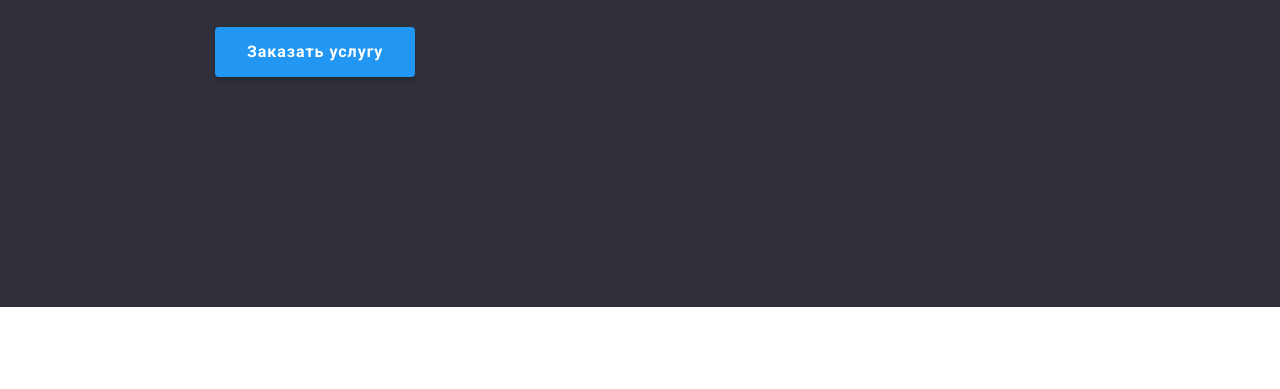
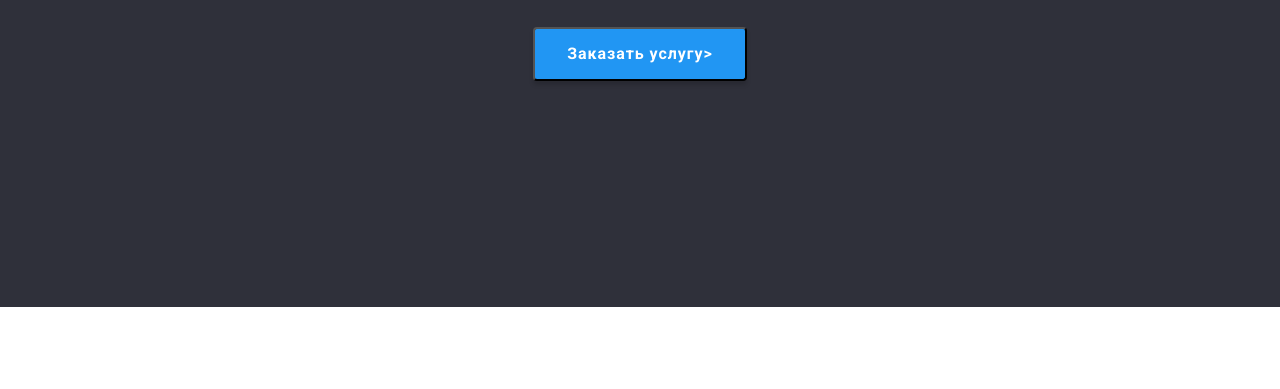
Before and after one commit to SivakKaterina/goit-markup-hw-03, a plain HTML site: page index.html in a window 1280 px wide. Shown: the part 411-800 px from the top of the page. Drawn offline with nearby package versions, Linux system fonts and the light colour scheme.

Commit message:
В  <section class="first-section"> ссылку исправила на копку и отцентровала

```diff
--- a/css/styles.css
+++ b/css/styles.css
@@ -1,11 +1,12 @@
 /* Подключение шрифтов*/
 body {
   font-family: "Roboto", sans-serif;
-  width: 1600px;
-  height: 1880px;
-  background: #ffffff;
 }
 /* Блоки */
+.first-section {
+  background-color: #2f303a;
+  height: 600px;
+}
 
 .our-team {
   padding-top: 94px;
@@ -29,7 +30,6 @@ footer {
 }
 .first-section {
   background-color: #2f303a;
-  height: 600px;
 }
 /* Контейнер */
 .container {
@@ -121,7 +121,8 @@ a {
 }
 /*Кнопка*/
 .buttom {
-  display: inline-block;
+  display: block;
+  margin: auto;
   padding: 10px 32px;
   min-width: 136px;
   border-radius: 4px;
--- a/index.html
+++ b/index.html
@@ -41,7 +41,7 @@
           <section class="first-section">
                <div class="container">
                     <h1 class="font-text-one">ЭФФЕКТИВНЫЕ РЕШЕНИЯ ДЛЯ ВАШЕГОБИЗНЕСА</h1>
-                    <a href="" class="buttom font-style">Заказать услугу</a>
+                    <button class="buttom font-style">Заказать услугу></button>
                </div>
           </section>
           <section>
@@ -121,13 +121,13 @@
                <div>
                     <a class="logofooter" href="./index.html"> <span class="weblogo">Web</span>Studio</a>
                </div>
-               <div >
+               <div>
                     <address class="first-section">
                          <ul class="footer-list">
                               <li class="adress-footerone">г. Киев, пр-т Леси Украинки,   26</li>
                               <li><a href="tel:+380961111111" class="adress-footer   font-style">+380961111111</a></li>
                               <li><a href="mailto:info@devstudio.com"      class="adress-footer font-style">info@devstudio.com</a></li>
-                     </ul>
+                         </ul>
                     </address>
              </div>
           </div>
```
